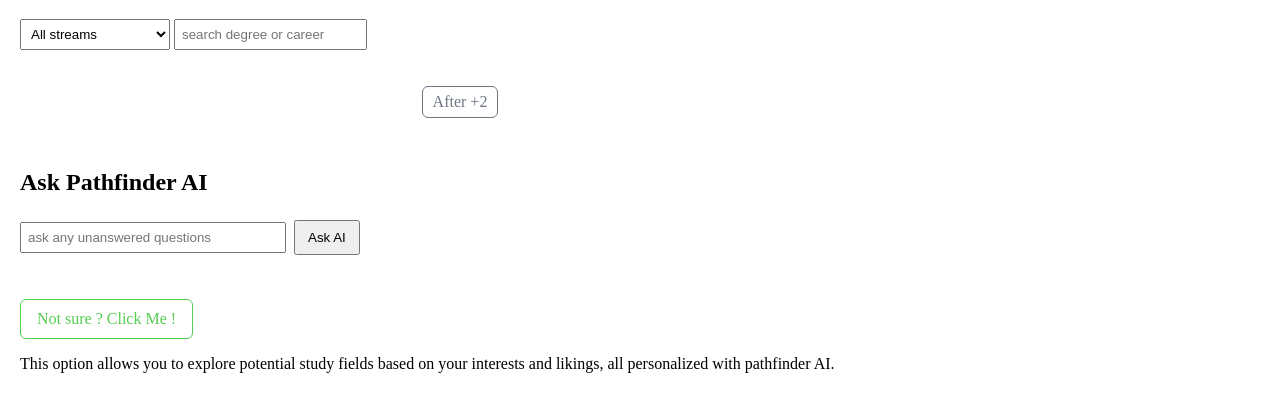
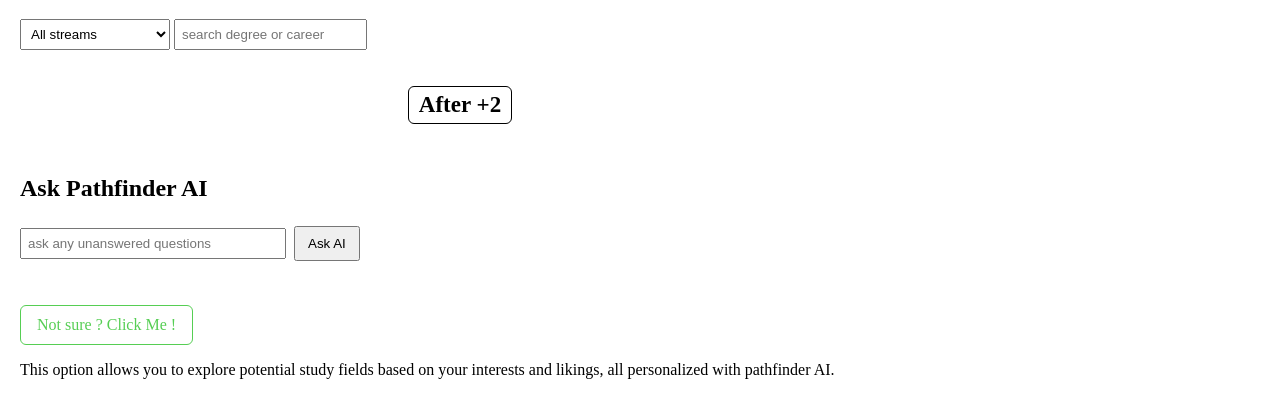
Before and after one commit to Bivaas/pathfinder, a website: page public/index.html in a window 1280 px wide. Shown: the part 112-530 px from the top of the page. Drawn offline with nearby package versions, Linux system fonts and the light colour scheme.

Commit message:
stream filter update

```diff
--- a/public/script.js
+++ b/public/script.js
@@ -1,6 +1,34 @@
 let streamLabels = {};
 let allNodes = [];
+let careerData;
+let chosen = "all";
 
+
+// degrees open to chosen faculty
+function fits(node) {
+
+    if (node.streams)
+
+        return chosen === "all" || node.streams.includes(chosen);
+
+    if (node.type === "faculty")
+
+        return node.children.some(fits);
+
+    return true;
+}
+
+// tree line again
+function drawTree() {
+
+    allNodes = [];
+    const tree = document.getElementById("tree");
+    tree.innerHTML = "";
+
+    const ul = document.createElement("ul");
+    ul.appendChild(buildList(careerData));
+    tree.appendChild(ul);
+}
 
 // all details (click)
 function showDetails(node) {
@@ -51,11 +79,6 @@ function buildList(node) {
     // show details
     li.appendChild(label);
 
-    // degree with their streams
-    if (node.streams) {
-
-        li.dataset.streams = node.streams.join(" ");
-    }
 
     label.addEventListener("click", () => showDetails(node));
 
@@ -63,7 +86,7 @@ function buildList(node) {
 
         const ul = document.createElement("ul");
         ul.hidden = true;
-        node.children.forEach(child => {
+        node.children.filter(fits).forEach(child => {
 
             ul.appendChild(buildList(child));
         });
@@ -112,10 +135,8 @@ fetch("careers.json")
             document.getElementById("stream").innerHTML += "<option value='" + code + "'>" + streamLabels[code] + "</option>";
         }
 
-        const ul = document.createElement("ul");
-        ul.appendChild(buildList(data));
-
-        document.getElementById("tree").appendChild(ul);
+        careerData = data;
+        drawTree();
 
         // open address field
         const field = new URLSearchParams(location.search).get("field");
@@ -139,12 +160,9 @@ fetch("careers.json")
     // degree and stream changes
     document.getElementById("stream").addEventListener("change", event => {
 
-        const chosen = event.target.value;
+        chosen = event.target.value;
+        drawTree();
 
-        document.querySelectorAll("[data-streams]").forEach(li => {
-
-            li.hidden = chosen !== "all" && !li.dataset.streams.includes(chosen);
-        });
     })
 
     // student types
--- a/public/style.css
+++ b/public/style.css
@@ -113,6 +113,15 @@ main {
 #tree li.open > span {
 
     background: white;
+}
+
+/* After +2 btn */
+#tree > ul > li > span, #tree > ul > li.open > span {
+
+    font-size: 23px;
+    font-weight: bold;
+    padding: 5px 10px;
+    color: black;
 }
 
 /* pic */
```
